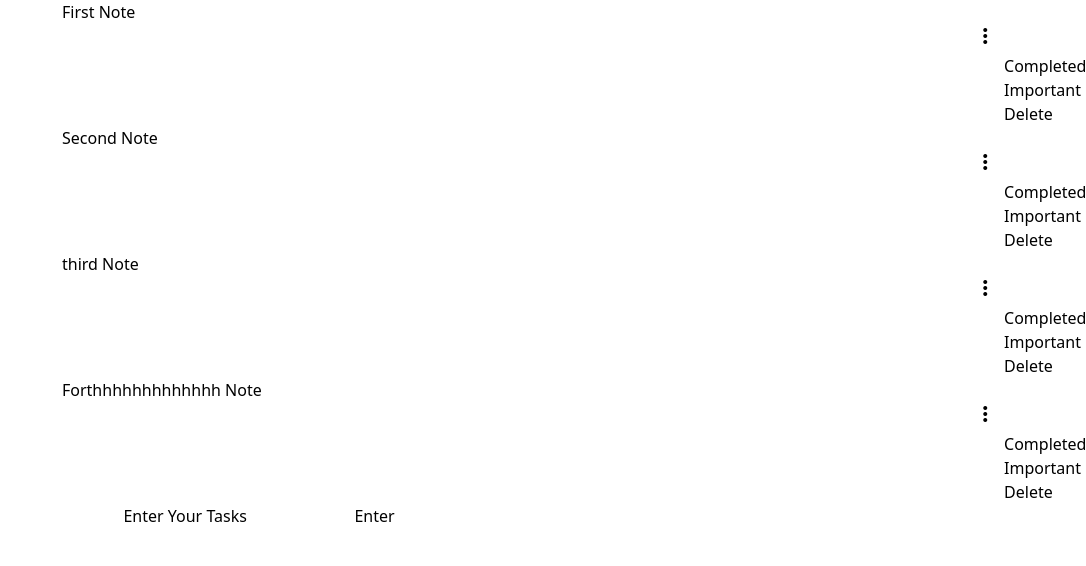
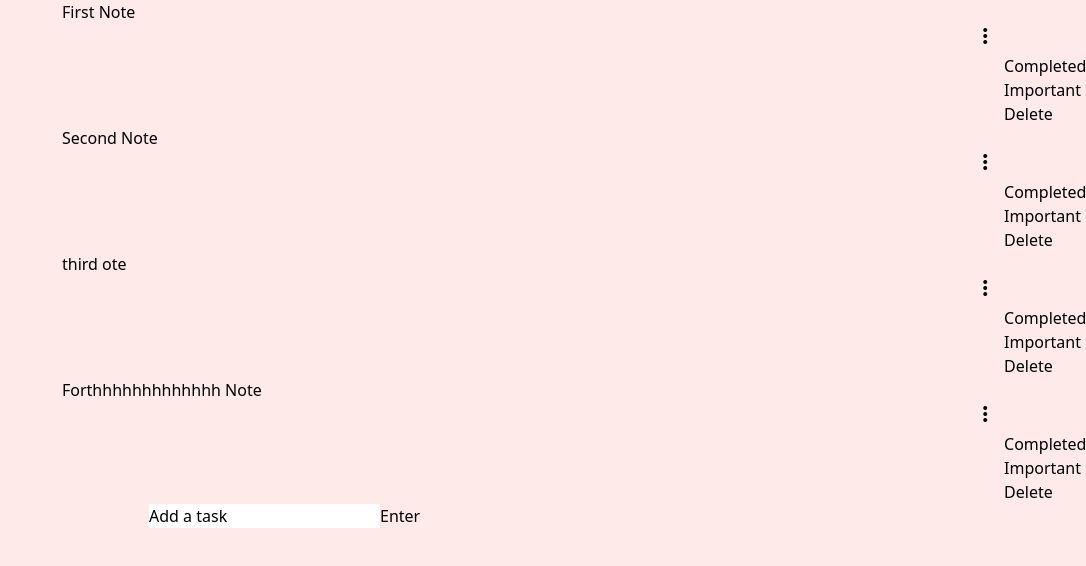
Before and after one commit to Hello-Utkarsh/todo-app, a React (Vite) app: page / in a window 1280 px wide. Shown: the top 566 px of the page, without its empty margins (194-1280 px from the left). Built offline with nearby package versions, Linux system fonts and the light colour scheme.

Commit message:
modified the textarea and body

```diff
--- a/src/App.css
+++ b/src/App.css
@@ -2,3 +2,7 @@
     display: flex;
     flex-direction: column;
 }
+
+body{
+    background-color: #ffeaea;
+}
--- a/src/App.jsx
+++ b/src/App.jsx
@@ -4,23 +4,26 @@ import './App.css'
 import Tasks from './components/Tasks'
 import TextArea from './components/TextArea'
 import Tasklist from './components/Tasklist'
-import {nanoid} from 'nanoid'
+import { nanoid } from 'nanoid'
 
 function App() {
   const [notes, setnotes] = useState([
     { text: 'First Note', id: nanoid() },
     { text: 'Second Note', id: nanoid() },
-    { text: 'third Note', id: nanoid() },
+    { text: 'third ote', id: nanoid() },
     { text: 'Forthhhhhhhhhhhhh Note', id: nanoid() },
   ])
+
   const addtext = (text) => {
-    const newnote = {text: text, id: nanoid()}
-    const newnotes = [...notes, newnote]
-    setnotes(newnotes)
+    if (text !== '') {
+      const newnote = { text: text, id: nanoid() }
+      const newnotes = [...notes, newnote]
+      setnotes(newnotes)
+    }
   }
 
   return (
-    <div className="App bg-[#ffeaea] p-3 h-[100vh]">
+    <div className="App bg-[#ffeaea] p-3" id='screen'>
       <div className='rightwindow w-4/5 mt-8' style={{ marginLeft: '20%' }}>
         <div>
           <Tasklist notes={notes} />
--- a/src/components/TextArea.jsx
+++ b/src/components/TextArea.jsx
@@ -1,20 +1,28 @@
 import React from 'react'
 import { useState } from 'react'
 
-function TextArea({handleaddtext}) {
-    let finaltext = ''
-    const [taskentered, settaskentered] = useState('')
-    const handleChange = (event)=>{
-        settaskentered(event.target.value)
+function TextArea({ handleaddtext }) {
+  const [taskentered, settaskentered] = useState('')
+  const handleChange = (event) => {
+    settaskentered(event.target.value)
+  }
+  const handleClick = () => {
+    if (taskentered != '') {
+      handleaddtext(taskentered)
+      document.getElementById('taskinput').value = "Enter a task"
     }
+    else {
+      document.getElementById('taskinput').value = "Please enter a task first"
+    }
+  }
 
-    const handleClick = ()=>{
-        handleaddtext(taskentered)
-    }
+  const cleardefault = (event) => {
+    event.target.value = ''
+  }
   return (
-    <div className='absolute bottom-2 w-8/12 bg-white flex items-center justify-around rounded-xl' style={{marginLeft: '6%'}}>
-      <input type="text" defaultValue="Enter Your Tasks" onChange={handleChange} className='w-11/12 m-1 p-6 text-[#676767] rounded-xl h-10' />
-      <button className='rounded-lg bg-slate-400 w-12 h-8' onClick={handleClick}>Enter</button>
+    <div className='relative bottom-1 w-10/12 bg-white flex items-center justify-around rounded-xl' style={{ marginLeft: '8.5%' }}>
+      <input id='taskinput' type="text" defaultValue="Add a task" onClick={cleardefault} onChange={handleChange} className='w-10/12 m-1 pt-3 pb-3 text-[#676767] rounded-xl h-10 outline-0' />
+      <button className='rounded-lg bg-slate-400 w-14 h-8 flex justify-center items-center' onClick={handleClick}>Enter</button>
     </div>
   )
 }
```
